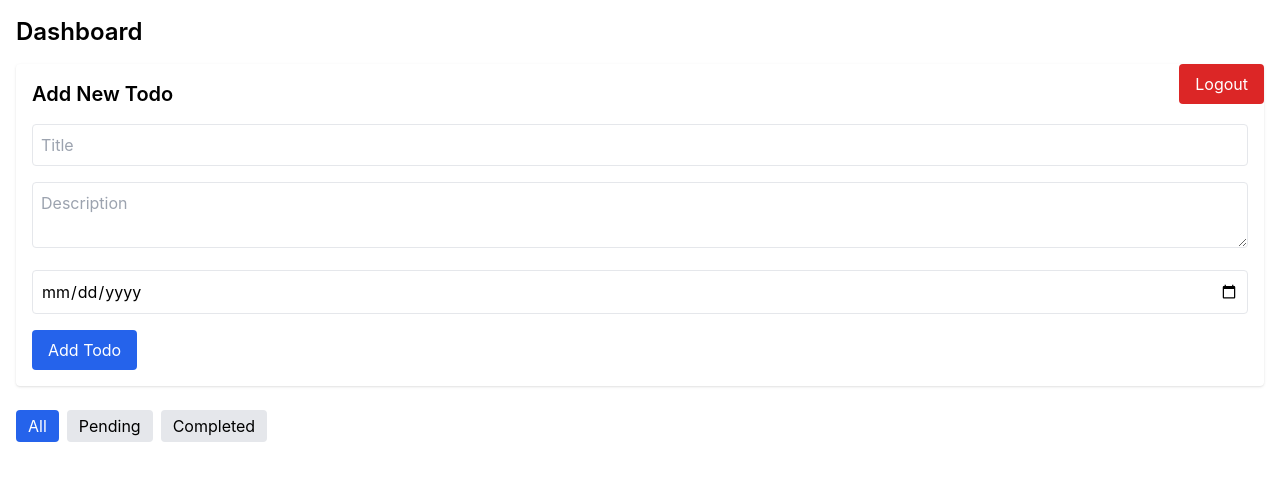
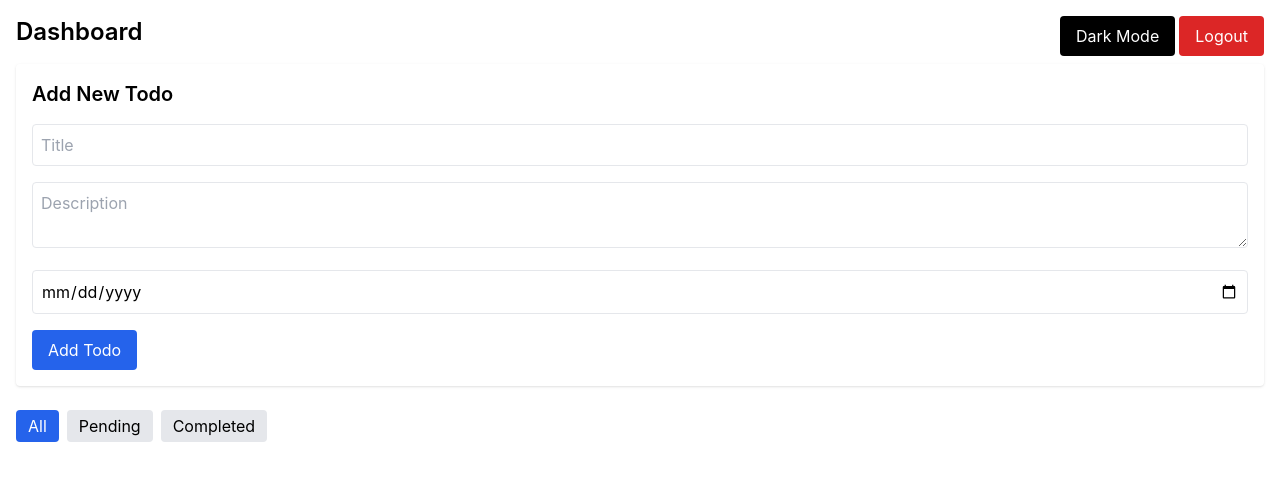
Before and after one commit to arundhathi6/Todo-client, a React (Create React App) app: page /dashboard in a window 1280 px wide. Shown: the top 480 px of the page. Built offline with nearby package versions, Linux system fonts and the light colour scheme.

Commit message:
Added light & dark theme

```diff
--- a/src/components/TodoForm.tsx
+++ b/src/components/TodoForm.tsx
@@ -28,28 +28,25 @@ export default function TodoForm({ onAdd }: Props) {
   };
 
   return (
-    <form
-      onSubmit={handleSubmit}
-      className="bg-white shadow p-4 rounded mb-6 space-y-4"
-    >
+    <form onSubmit={handleSubmit} className="shadow p-4 rounded mb-6 space-y-4">
       <h3 className="text-xl font-semibold">Add New Todo</h3>
       <input
         type="text"
         placeholder="Title"
-        className="w-full border p-2 rounded"
+        className="w-full border dark:border-white p-2 rounded bg-white text-black dark:bg-gray-300 dark:text-black transition-colors"
         value={title}
         onChange={(e) => setTitle(e.target.value)}
         required
       />
       <textarea
         placeholder="Description"
-        className="w-full border p-2 rounded"
+        className="w-full border dark:border-white p-2 rounded bg-white text-black dark:bg-gray-300 dark:text-black transition-colors"
         value={description}
         onChange={(e) => setDescription(e.target.value)}
       />
       <input
         type="date"
-        className="w-full border p-2 rounded"
+        className="w-full border dark:border-white p-2 rounded bg-white text-black dark:bg-gray-300 dark:text-black transition-colors"
         value={dueDate}
         onChange={(e) => setDueDate(e.target.value)}
         required
--- a/src/components/TodoItem.tsx
+++ b/src/components/TodoItem.tsx
@@ -13,9 +13,8 @@ export default function TodoItem({
   onToggleStatus,
   onEdit,
 }: Props) {
-
   return (
-    <div className="flex justify-between items-start border p-3 mb-3 rounded shadow bg-white">
+    <div className="flex justify-between items-start border dark:border-white p-3 mb-3 rounded shadow bg-white text-black dark:bg-gray-300 dark:text-black transition-colors">
       <div>
         <h4 className="font-semibold text-lg">{todo.title}</h4>
         <p className="text-sm text-gray-600">{todo.description}</p>
@@ -36,11 +35,11 @@ export default function TodoItem({
           {todo.status === "pending" ? "Mark as Completed" : "Mark as Pending"}
         </button>
         <button
-            className="text-green-600 hover:underline text-sm"
-            onClick={() => onEdit(todo)}
-          >
-            Edit
-          </button>
+          className="text-green-600 hover:underline text-sm"
+          onClick={() => onEdit(todo)}
+        >
+          Edit
+        </button>
         <button
           className="text-red-600 hover:underline text-sm"
           onClick={() => onDelete(todo._id)}
--- a/src/pages/Dashboard.tsx
+++ b/src/pages/Dashboard.tsx
@@ -6,6 +6,7 @@ import axios from "axios";
 const API_URL = "https://todo-backend-mrjv.onrender.com";
 
 export default function Dashboard() {
+  const [theme, setTheme] = useState("light");
   const token = localStorage.getItem("token");
   const [loading, setLoading] = useState(true);
   const [todos, setTodos] = useState<Todo[]>([]);
@@ -50,6 +51,14 @@ export default function Dashboard() {
 
     fetchTodos();
   }, []);
+
+  useEffect(() => {
+    document.documentElement.classList.toggle("dark", theme === "dark");
+  }, [theme]);
+
+  const toggleTheme = () => {
+    setTheme((prev) => (prev === "light" ? "dark" : "light"));
+  };
 
   const handleAddTodo = async (newTodo: {
     title: string;
@@ -207,17 +216,25 @@ export default function Dashboard() {
   };
 
   return (
-    <div className="p-4">
+    <div className="p-4 min-h-screen bg-white text-black dark:bg-gray-300 dark:text-black transition-colors">
+      <div className="float-end flex gap-1">
+        <button
+          onClick={toggleTheme}
+          className="text-white px-4 py-2 rounded bg-black"
+        >
+          {theme === "light" ? "Dark Mode" : "Light Mode"}
+        </button>
+        <button
+          onClick={handleLogout}
+          className="text-white px-4 py-2 rounded hover:bg-blue-700 bg-red-600"
+        >
+          Logout
+        </button>
+      </div>
       <h1 className="text-2xl font-semibold mb-4">Dashboard</h1>
-      <button
-        onClick={handleLogout}
-        className="text-white px-4 py-2 rounded hover:bg-blue-700 float-end bg-red-600"
-      >
-        Logout
-      </button>
       {/* Todo Form for adding new todos */}
       <TodoForm onAdd={handleAddTodo} />
-      <div className="mb-4">
+      <div className="mb-4 bg-white text-black dark:bg-gray-300 dark:text-black transition-colors">
         <button
           className={`px-3 py-1 mr-2 rounded ${
             filter === "all" ? "bg-blue-600 text-white" : "bg-gray-200"
@@ -264,10 +281,10 @@ export default function Dashboard() {
       {/* Edit Modal */}
       {isEditing && (
         <div className="fixed inset-0 flex items-center justify-center bg-gray-600 bg-opacity-50">
-          <div className="bg-white p-6 rounded-lg">
+          <div className="p-6 rounded-lg bg-white text-black dark:bg-gray-300 dark:text-black transition-colors">
             <h2 className="text-xl mb-4">Edit To-Do</h2>
             <input
-              className="mb-2 p-2 border border-gray-300 rounded w-full"
+              className="mb-2 p-2 border border-gray-300 dark:border-white rounded w-full bg-white text-black dark:bg-gray-300 dark:text-black transition-colors"
               type="text"
               value={newTodo.title}
               onChange={(e) =>
@@ -276,7 +293,7 @@ export default function Dashboard() {
               placeholder="Title"
             />
             <textarea
-              className="mb-2 p-2 border border-gray-300 rounded w-full"
+              className="mb-2 p-2 border border-gray-300  rounded w-full dark:border-white bg-white text-black dark:bg-gray-300 dark:text-black transition-colors"
               value={newTodo.description}
               onChange={(e) =>
                 setNewTodo({ ...newTodo, description: e.target.value })
@@ -284,7 +301,7 @@ export default function Dashboard() {
               placeholder="Description"
             />
             <input
-              className="mb-2 p-2 border border-gray-300 rounded w-full"
+              className="mb-2 p-2 border border-gray-300 dark:border-white rounded w-full bg-white text-black dark:bg-gray-300 dark:text-black transition-colors"
               type="date"
               value={newTodo.dueDate}
               onChange={(e) =>
@@ -292,7 +309,7 @@ export default function Dashboard() {
               }
             />
             <select
-              className="mb-2 p-2 border border-gray-300 rounded w-full"
+              className="mb-2 p-2 border border-gray-300 rounded w-full dark:border-white bg-white text-black dark:bg-gray-300 dark:text-black transition-colors"
               value={newTodo.status}
               onChange={(e) =>
                 setNewTodo({ ...newTodo, status: e.target.value })
--- a/tailwind.config.js
+++ b/tailwind.config.js
@@ -1,5 +1,6 @@
 /** @type {import('tailwindcss').Config} */
 module.exports = {
+  darkMode: 'class', // important!
     content: [
       "./src/**/*.{js,ts,jsx,tsx}",
     ],
```
